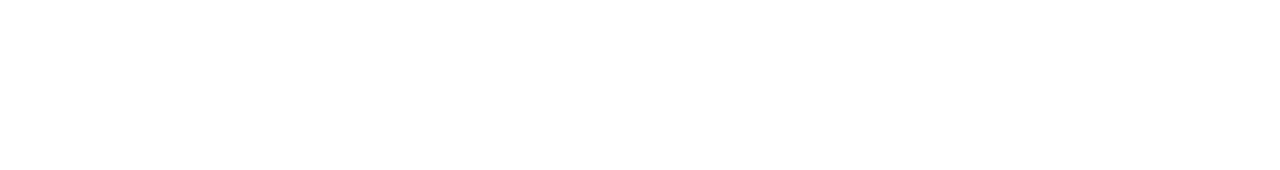
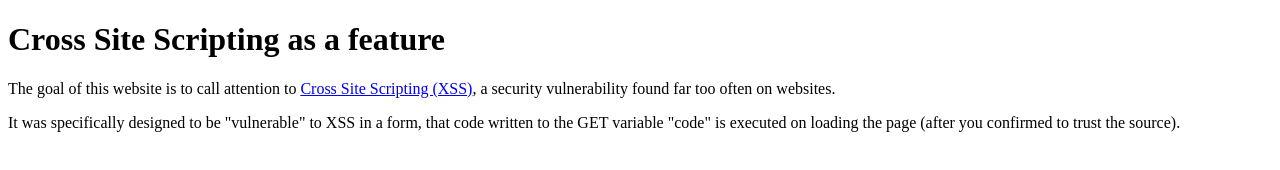
Before and after one commit to AberDerBart/xss, a plain HTML site: page index.html in a window 1280 px wide. Drawn offline with Linux system fonts and the light colour scheme.

Commit message:
added description text

```diff
--- a/index.html
+++ b/index.html
@@ -7,5 +7,14 @@
 </head>
 <body>
 <script src="xss.js"></script>
+<h1>Cross Site Scripting as a feature</h1>
+<p>
+The goal of this website is to call attention to
+<a href="https://en.wikipedia.org/wiki/Cross-site_scripting">Cross Site Scripting (XSS)</a>,
+a security vulnerability found far too often on websites.
+</p>
+<p>
+It was specifically designed to be "vulnerable" to XSS in a form, that code written to the GET variable "code" is executed on loading the page (after you confirmed to trust the source).
+</p>
 </body>
 </html>
```
